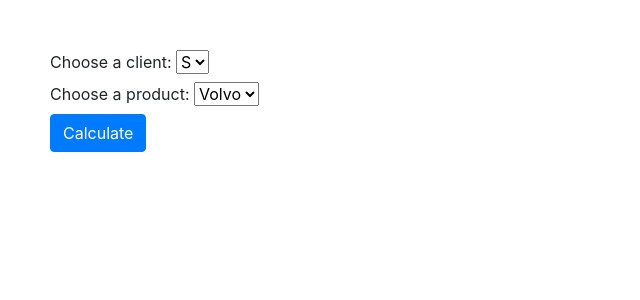
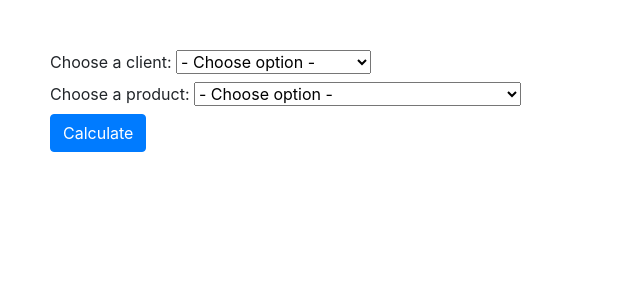
Before and after one commit to xandervdh/php-pricecalculator-challenge, a PHP site: template view/homepage.php in a window 1280 px wide. Shown: the top 300 px of the page, without its empty margins (0-640 px from the left). Run offline with PHP 8.4, Linux system fonts and the light colour scheme; the template is opened without the code that fills it: most values are stand-ins (such as "Sample title", 1, 10 or a date in 2020).

Commit message:
made the products and clients appear in the dropdown

```diff
--- a/model/Productloader.php
+++ b/model/Productloader.php
@@ -3,7 +3,7 @@
 
 class Productloader
 {
-    private array $products;
+    private array $products = [];
     private $pdo;
 
     public function __construct($pdo)
--- a/view/homepage.php
+++ b/view/homepage.php
@@ -1,23 +1,27 @@
 <?php
 declare(strict_types=1);
-ini_set('display_errors', '1');
-ini_set('display_startup_errors', '1');
-error_reporting(E_ALL);
+
 require 'includes/header.php';
 ?>
 
     <form method="post">
         <label for="client">Choose a client:</label>
         <select id="client" name="client">
+            <option value="empty">- Choose option -</option>
             <?php
-            for ($i = 0; $i < count($clients); $i++){
-                echo '<option value="' . $clients[$i] . '">' . $clients[$i] . '</option>';
+            foreach ($clients as $client) {
+                echo '<option value="' . $client->getFirstname() .' ' . $client->getLastname() . '">' . $client->getFirstname() .' ' . $client->getLastname() . '</option>';
             }
             ?>
         </select><br>
         <label for="product">Choose a product:</label>
         <select id="product" name="product">
-            <option value="volvo">Volvo</option>
+            <option value="empty">- Choose option -</option>
+            <?php
+            foreach ($productsArray as $product) {
+                echo '<option value="' . $product->getProductname() . '">' . $product->getProductname() .' - €' . $product->getProductprice() . '</option>';
+            }
+            ?>
         </select><br>
         <input type="submit" value="Calculate" class="btn btn-primary">
     </form>
```
Also changed, not shown: controller/HomePageController.php (+12 -1 lines), model/Product.php (+2 -5 lines).
